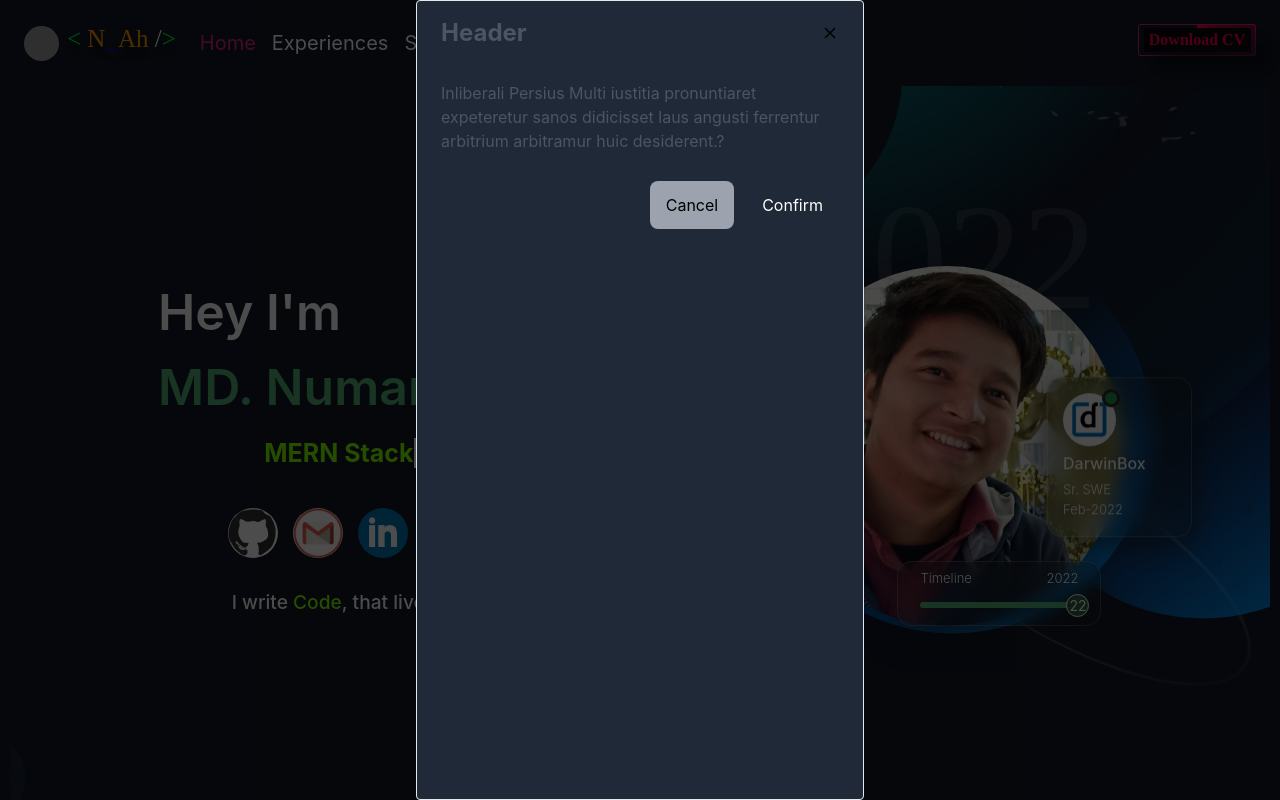
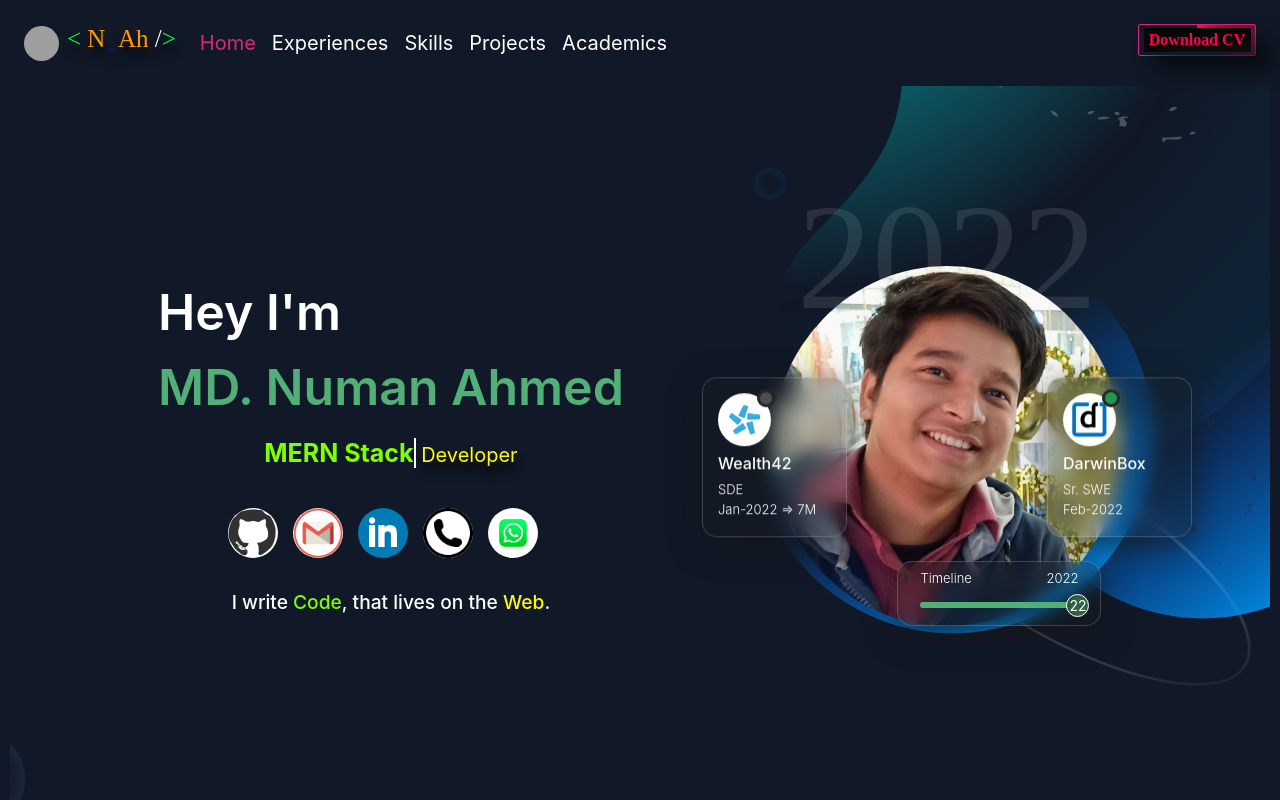
Before and after one commit to num-js/portfolio, a React (Create React App) app: page / in a window 1280 px wide. Shown: the top 800 px of the page. Built offline with nearby package versions, Linux system fonts and the light colour scheme; grey boxes are pictures that could not be loaded; a web font is replaced by a local one.

Commit message:
Modal added as Shared Component

```diff
--- a/src/components/SharedComponents/Modal/Modal.js
+++ b/src/components/SharedComponents/Modal/Modal.js
@@ -1,87 +1,54 @@
-import React, { useEffect } from 'react';
+import React, { useEffect, useState } from 'react';
 import './modal.css';
 
 
-const Modal = () => {
-
-    const openModal = () => {
-        const modal = document.querySelector('.main-modal');
-
-        modal.classList.remove('fadeOut');
-        modal.classList.add('fadeIn');
-        modal.style.display = 'flex';
-    }
-
-    const modalClose = () => {
-        const modal = document.querySelector('.main-modal');
-        modal.classList.remove('fadeIn');
-        modal.classList.add('fadeOut');
-        setTimeout(() => {
-            modal.style.display = 'none';
-        }, 500);
-    }
-
-
+const Modal = ({ children, buttonComponent, docTitle }) => {
+    const [showModal, setShowModal] = useState(false);
 
     useEffect(() => {
-
-        const closeButton = document.querySelectorAll('.modal-close');
-
-
-
-        // for (let i = 0; i < closeButton.length; i++) {
-
-        // const elements = closeButton[i];
-
-        // closeButton.click = (e) => modalClose();
-
-        //     modal.style.display = 'none';
-
-        //     window.onclick = function (event) {
-        //         if (event.target == modal) modalClose();
-        //     }
+        // Close on outside click of Modal
+        // const modal = document.querySelector('.main-modal');
+        // window.onclick = function (event) {
+        //     if (event.target == modal) setShowModal(false);
         // }
-
-        const modal = document.querySelector('.main-modal');
-
-        window.onclick = function (event) {
-            if (event.target == modal) modalClose();
-        }
-
     }, []);
 
     return (
         <>
-            <div>
-                <button onClick={openModal} class='nbg-pink text-white rounded font-bold p-2'>Open Modal</button>
+            <div onClick={() => setShowModal(true)} className="cursor-pointer">
+                {buttonComponent ? buttonComponent : (
+                    <div class='nbg-pink text-white rounded font-bold p-2'>Open Modal</div>
+                )}
             </div>
 
-            <div class="main-modal modal-bg-blur fixed w-full h-100 inset-0 z-50 overflow-hidden flex justify-center items-center animated fadeIn faster">
-                <div class="border border-teal-500 shadow-lg modal-container bg-gray-800 w-11/12 md:max-w-md mx-auto rounded shadow-lg z-50 overflow-y-auto" style={{ width: '100%', height: '100%' }}>
-                    <div class="modal-content py-4 text-left px-6">
+            <div class={`main-modal modal-bg-blur fixed w-full h-100 inset-0 z-50 overflow-hidden animated fadeIn faster ${showModal ? 'fadeIn flex justify-center items-center' : 'hidden fadeOut'}`}>
+                <div class="border border-teal-500 shadow-lg modal-container bg-gray-800 w-11/12 md:max-w-md mx-auto rounded shadow-lg z-50 overflow-y-auto" style={{ maxHeight: '90vh' }}>
+                    <div class="modal-content text-left">
                         {/* <!--Header--> */}
-                        <div class="flex justify-between items-center pb-3">
-                            <p class="text-2xl font-bold">Header</p>
-                            <div class="modal-close text-white cursor-pointer z-50">
-                                <svg class="fill-current text-black" xmlns="http://www.w3.org/2000/svg" width="18" height="18"
-                                    viewBox="0 0 18 18">
-                                    <path
-                                        d="M14.53 4.53l-1.06-1.06L9 7.94 4.53 3.47 3.47 4.53 7.94 9l-4.47 4.47 1.06 1.06L9 10.06l4.47 4.47 1.06-1.06L10.06 9z">
-                                    </path>
-                                </svg>
+                        <div class="flex justify-between items-center py-2 pl-2">
+                            <p>{docTitle}</p>
+                            <div class="text-right cursor-pointer z-50"
+                                onClick={() => setShowModal(false)}
+                                style={{
+                                    position: 'relative',
+                                    top: '-7px',
+                                    right: '5px',
+                                }}
+                            >
+                                <img src="../icons/close-circle.svg" width="16" />
                             </div>
                         </div>
                         {/* <!--Body--> */}
-                        <div class="my-5">
-                            <p>Inliberali Persius Multi iustitia pronuntiaret expeteretur sanos didicisset laus angusti ferrentur arbitrium arbitramur huic desiderent.?</p>
+                        <div>
+                            {children}
                         </div>
                         {/* <!--Footer--> */}
-                        <div class="flex justify-end pt-2">
+                        {/* <div class="flex justify-end pt-2">
                             <button
-                                class="focus:outline-none modal-close px-4 bg-gray-400 p-3 rounded-lg text-black hover:bg-gray-300">Cancel</button>
-                            <button
-                                class="focus:outline-none px-4 bg-teal-500 p-3 ml-3 rounded-lg text-white hover:bg-teal-400">Confirm</button>
-                        </div>
+                                class="focus:outline-none modal-close px-4 bg-gray-400 p-3 rounded-lg text-black hover:bg-gray-300"
+                                onClick={() => setShowModal(false)}
+                            >Cancel</button>
+                        </div> */}
                     </div>
                 </div>
             </div>
```
